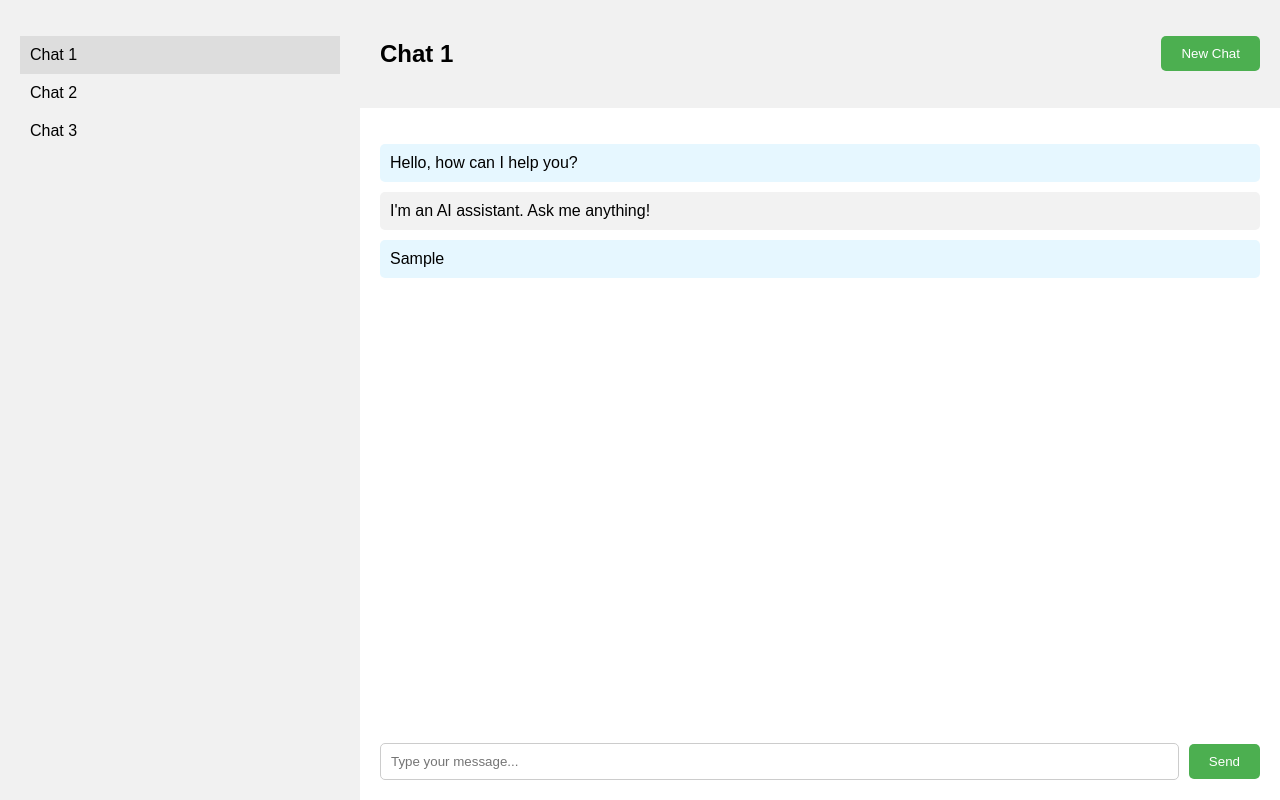
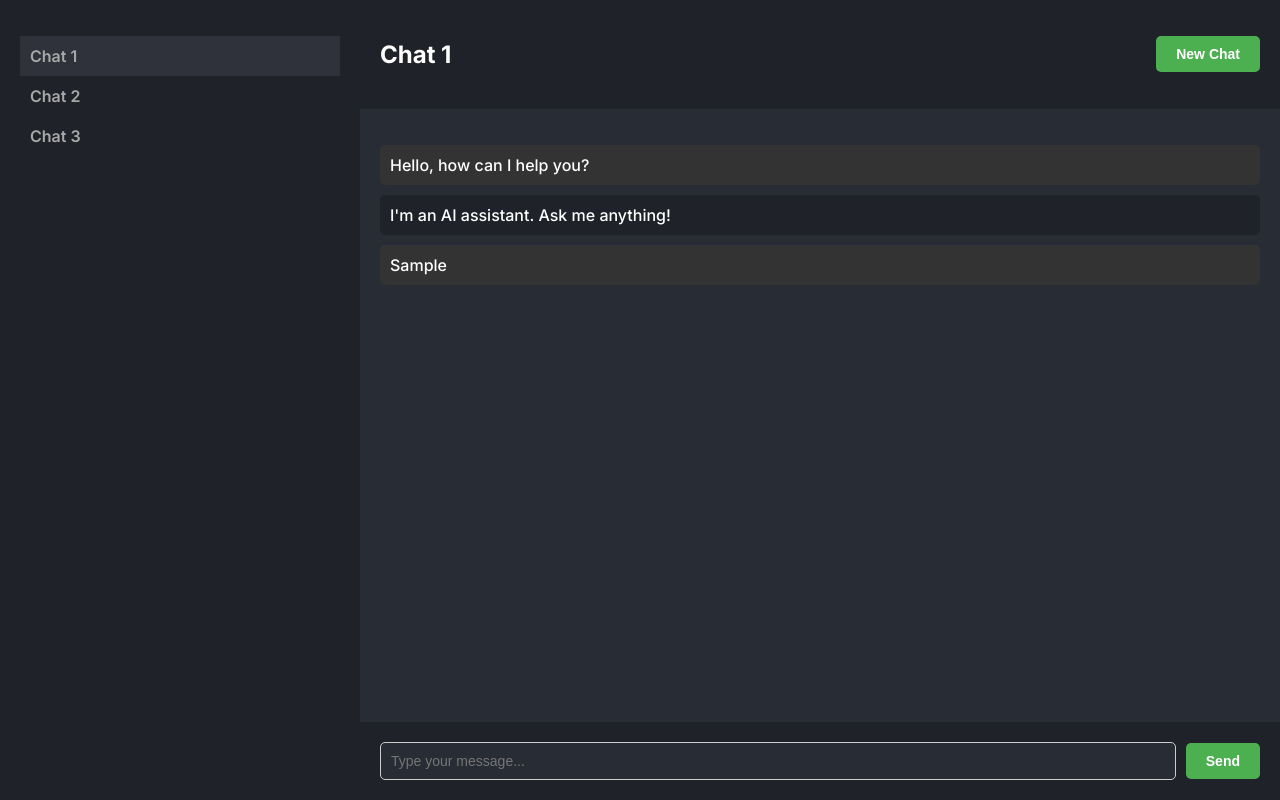
Before and after one commit to ThomasSzentirmay/AI-Chatbot, a website: page public/index.html in a window 1280 px wide. Both pictures are taken after typing "Sample" into the empty fields and a click on the button "Send". Drawn offline with Linux system fonts and the light colour scheme; no server answers.

Commit message:
additonal styling

```diff
--- a/public/browser.js
+++ b/public/browser.js
@@ -8,10 +8,40 @@ function addMessage(role, content) {
   const messageClass = role === 'user' ? 'user-message' : 'ai-message';
   const messageElement = document.createElement('li');
   messageElement.classList.add(messageClass);
-  messageElement.textContent = content;
   chatFeed.appendChild(messageElement);
-  // Scroll to the bottom of the chat feed
-  chatFeed.scrollTop = chatFeed.scrollHeight;
+
+  // Function to gradually type out the message content for AI response
+  function typeMessage(content) {
+    return new Promise(resolve => {
+      const typingDelay = 50; // Delay between typing each character
+      let i = 0;
+
+      function typeNextCharacter() {
+        if (i < content.length) {
+          messageElement.textContent += content[i];
+          i++;
+          setTimeout(typeNextCharacter, typingDelay);
+        } else {
+          resolve();
+        }
+      }
+
+      typeNextCharacter();
+    });
+  }
+
+  // Add the content to the message element immediately for user input
+  if (role === 'user') {
+    messageElement.textContent = content;
+    // Scroll to the bottom of the chat feed
+    chatFeed.scrollTop = chatFeed.scrollHeight;
+  } else {
+    // Start typing the message content for AI response
+    typeMessage(content).then(() => {
+      // Scroll to the bottom of the chat feed
+      chatFeed.scrollTop = chatFeed.scrollHeight;
+    });
+  }
 }
 
 // Function to handle user input and send it to the API
--- a/public/style.css
+++ b/public/style.css
@@ -1,7 +1,11 @@
+@import url('https://fonts.googleapis.com/css2?family=Inter:wght@400;500;600;700&display=swap');
+
 body {
-  font-family: Arial, sans-serif;
+  font-family: 'Inter', Arial, sans-serif;
   margin: 0;
   padding: 0;
+  background-color: #282c34;
+  color: #fff;
 }
 
 .chat-container {
@@ -11,7 +15,7 @@ body {
 
 .chat-list {
   width: 25%;
-  background-color: #f1f1f1;
+  background-color: #1f2229;
   padding: 20px;
 }
 
@@ -23,24 +27,34 @@ body {
 .chat-list li {
   padding: 10px;
   cursor: pointer;
+  font-weight: 600;
+  color: #a8a8a8;
+  transition: background-color 0.3s ease;
 }
 
 .chat-list li.active {
-  background-color: #ddd;
+  background-color: #2f323a;
 }
 
 .chat-window {
   flex-grow: 1;
   display: flex;
   flex-direction: column;
+  background-color: #282c34;
 }
 
 .chat-header {
-  background-color: #f1f1f1;
+  background-color: #1f2229;
   padding: 20px;
   display: flex;
   align-items: center;
   justify-content: space-between;
+}
+
+.chat-header h1 {
+  font-size: 24px;
+  font-weight: 700;
+  color: #fff;
 }
 
 .chat-feed {
@@ -55,20 +69,23 @@ body {
   margin-bottom: 10px;
   padding: 10px;
   border-radius: 5px;
+  font-weight: 500;
 }
 
 .user-message {
-  background-color: #e6f7ff;
+  background-color: #333;
+  color: #fff;
 }
 
 .ai-message {
-  background-color: #f2f2f2;
+  background-color: #1f2229;
 }
 
 .input-container {
   display: flex;
   align-items: center;
   padding: 20px;
+  background-color: #1f2229;
 }
 
 .input-container input {
@@ -76,6 +93,9 @@ body {
   padding: 10px;
   border: 1px solid #ccc;
   border-radius: 5px;
+  font-size: 14px;
+  background-color: #282c34;
+  color: #fff;
 }
 
 .input-container button {
@@ -86,6 +106,13 @@ body {
   border: none;
   border-radius: 5px;
   cursor: pointer;
+  font-size: 14px;
+  font-weight: 600;
+  transition: background-color 0.3s ease;
+}
+
+.input-container button:hover {
+  background-color: #45a049;
 }
 
 .new-chat-button {
@@ -95,4 +122,11 @@ body {
   border: none;
   border-radius: 5px;
   cursor: pointer;
+  font-size: 14px;
+  font-weight: 600;
+  transition: background-color 0.3s ease;
 }
+
+.new-chat-button:hover {
+  background-color: #45a049;
+}
```
